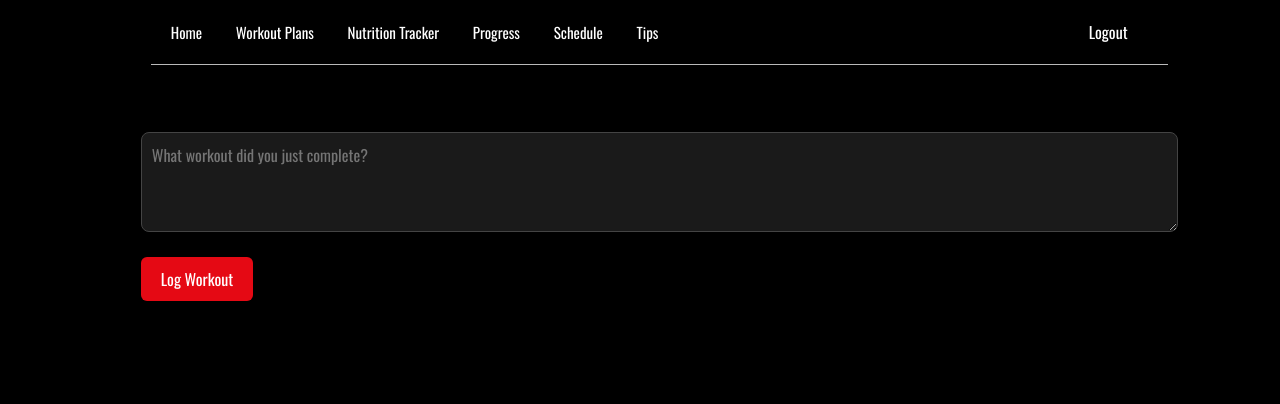
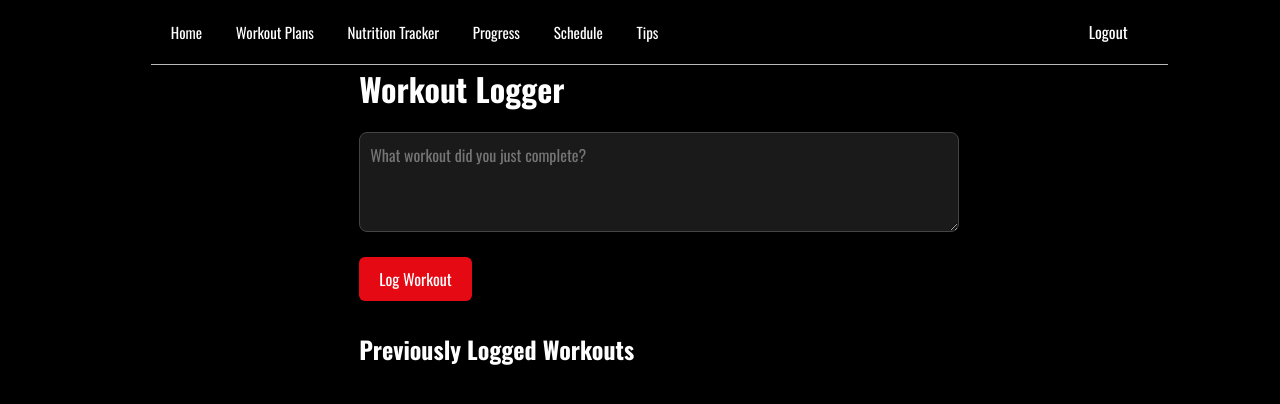
Before and after one commit to UnitaryIron/Synergy-Fit, a plain HTML site: page workout.html in a window 1280 px wide. Drawn offline with nearby package versions, Linux system fonts and the light colour scheme.

Commit message:
Update workout.css

```diff
--- a/workout.css
+++ b/workout.css
@@ -98,6 +98,16 @@ p {
     border: none;
     outline: none;
 }
+.container {
+  max-width: 600px;
+  margin: auto;
+}
+
+h1, h2 {
+  font-family: 'Oswald', sans-serif;
+  color: #fff; /* changed from red to white */
+}
+
 textarea {
   width: 100%;
   height: 100px;
@@ -132,6 +142,7 @@ button:hover {
 .logged-workouts ul {
   list-style: none;
   padding-left: 0;
+  color: white;
 }
 
 .logged-workouts li {
@@ -140,4 +151,5 @@ button:hover {
   padding: 10px;
   margin-bottom: 10px;
   border-radius: 5px;
+  color: white;
 }
```
